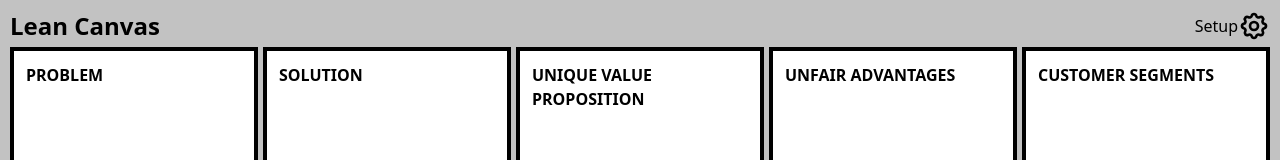
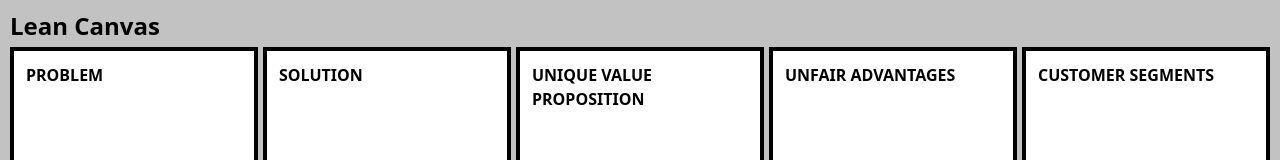
Before and after one commit to flrnd/lean-canvas-app, a React (Create React App) app: page / in a window 1280 px wide. Shown: the top 160 px of the page. Built offline with nearby package versions, Linux system fonts and the light colour scheme.

Commit message:
remove setup cog

```diff
--- a/src/components/canvas/canvas.tsx
+++ b/src/components/canvas/canvas.tsx
@@ -10,15 +10,8 @@ const Canvas = () => {
   return (
     <div className="grid-container">
       <div className="head z-0">
-        <div className="Nav w-full flex justify-between items-center z-1">
+        <div className="flex justify-between items-center z-1">
           <div className="font-bold text-2xl">Lean Canvas</div>
-          <div>
-            <button onClick={() => {}}>
-              <span className="flex items-center">
-                Setup <CogIcon />
-              </span>
-            </button>
-          </div>
         </div>
       </div>
       {rows.map((row, index) => {
```
